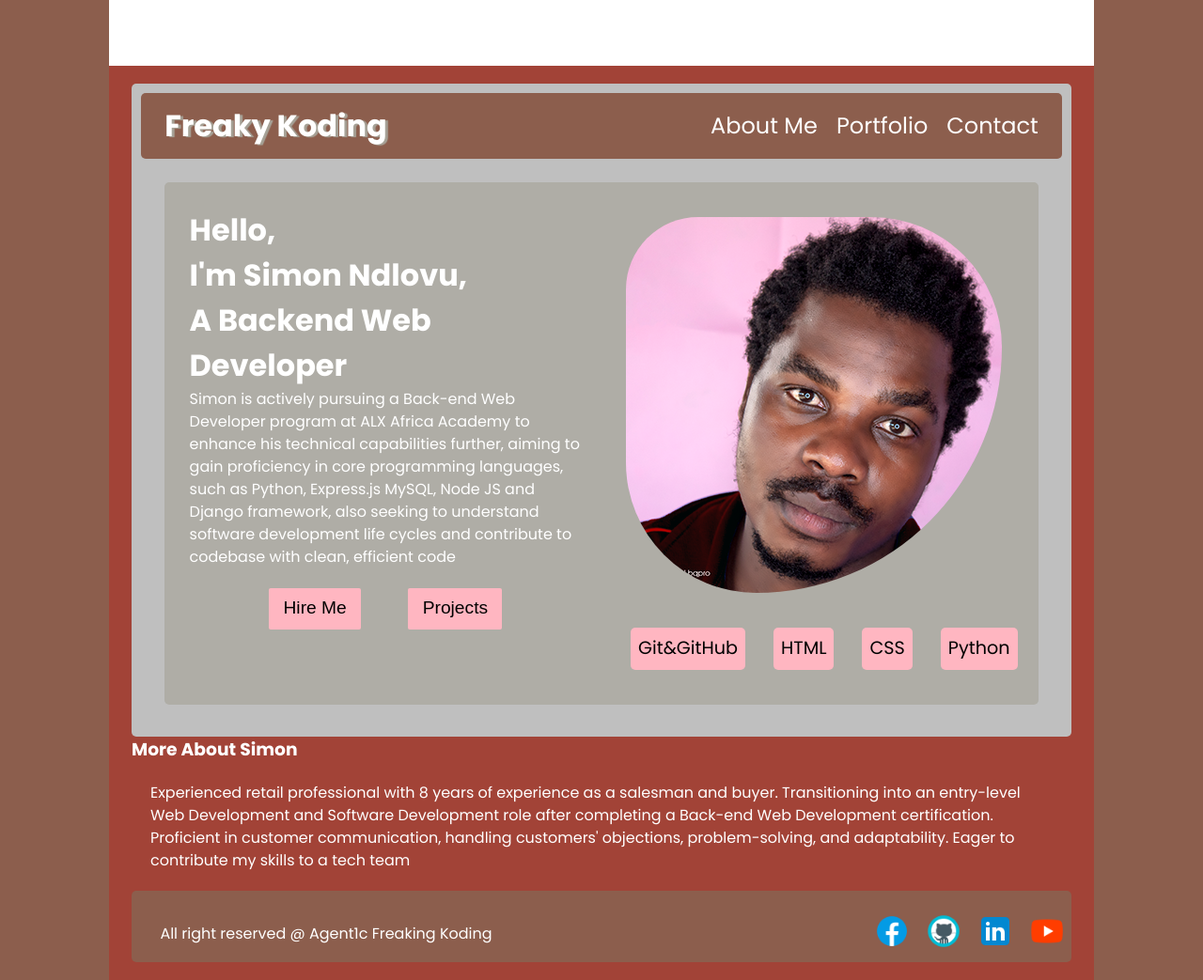
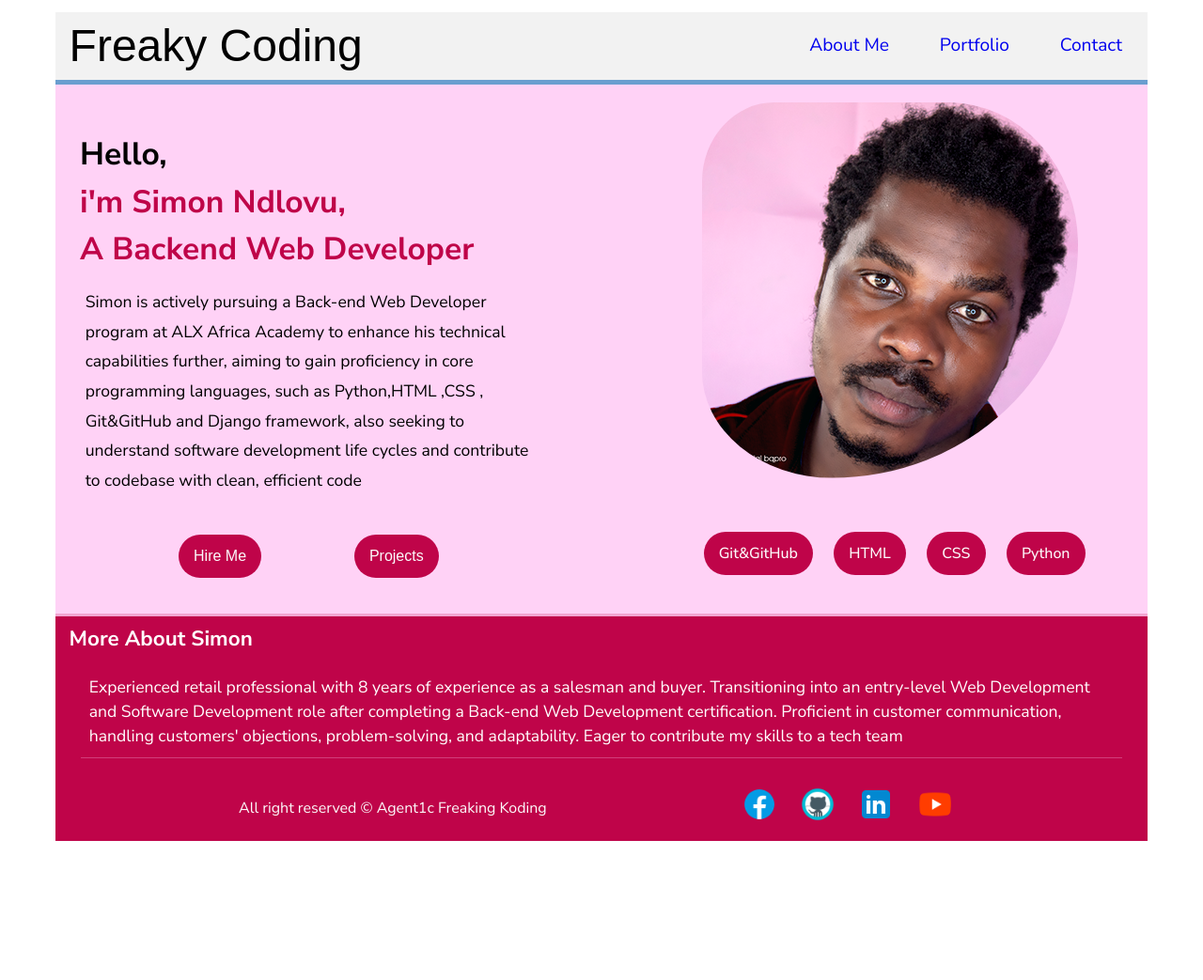
Before and after one commit to Agent1c/portfolio, a plain HTML site: page index.html in a window 1280 px wide. Shown: the whole page at 94% size. After the commit the page ends 907 px from the top, so only its background shows below. Drawn offline with Linux system fonts and the light colour scheme; a web font is replaced by a local one.

Commit message:
New modified CSS file, New ReadME and Lisence has been added to this project

```diff
--- /dev/null
+++ b/css/hero-portfolio-2.css
@@ -0,0 +1,212 @@
+
+@import url('https://fonts.googleapis.com/css2?family=Jersey+10&family=Nunito+Sans:ital,opsz,wght@0,6..12,200..1000;1,6..12,200..1000&display=swap');
+
+*,
+::before,
+::after{
+    line-height: 1.5;
+    margin: 0;
+    padding: 0;
+}
+
+body{
+    width: 1200px;
+    margin: 0 auto;
+    font-family: "Nunito Sans", sans-serif;
+    /* background: url(../bg/pexels-steve-1509534.jpg) no-repeat;
+    background-size: cover;
+    color: #ffffff; */
+}
+
+.container{
+    margin: .7em;
+    padding: .1em .5em;
+}
+
+.header{
+    background: #F2F2F2;
+
+}
+
+.hero-top{
+    display: flex;
+    flex:1;
+    justify-content: space-between;
+    align-items: center;
+    border-bottom: 5px solid #0761b693;
+
+}
+
+.hero-box-intro{
+
+}
+
+.hero-box-intro h1{
+    font-size: 2.1em;
+    margin: .8em 0 0 .1em;
+    padding: .1em;
+
+}
+
+.hero-box-intro span{
+    color: #BF0449;
+    font-size: 1em;
+    line-height: normal;
+}
+
+.hero-box-intro p{
+    line-height: 1.8;
+    font-size: 1.1em;
+    margin: .5em;
+    padding: .2em;
+
+}
+
+
+/* ----------------navigation's Settings-------------------- */
+
+nav .nav-list{
+    display: flex;
+    font-size: 1.2em;
+
+}
+
+.nav-list a,
+li {
+    list-style: none;
+    text-decoration: none;
+    margin: .7em;
+}
+
+nav .nav-list a:hover{
+    color: #BF0449;
+}
+
+nav .nav-list a:active{
+    color: #3A5939;
+}
+
+.hero-header{
+    font-family: "Jersey 10", sans-serif;
+    font-size: 3em;
+    font-weight: 500;
+    margin: 0 .3em;
+}
+
+/* ----------------------------------------------------- */
+
+
+/* ---------------Hero Section-------------------------- */
+.hero-hero{
+    display: flex;
+    justify-content: space-between;
+    background: #ffd2f6;
+    border-bottom: 3px solid #bf044936;
+}
+
+.hero-box{
+    /* border: 3px solid #3A5939; */
+    margin: .7em;
+    padding: .5em;
+    width: 500px;
+
+}
+
+
+.hero-box-btn{
+    /* border: 3px solid yellowgreen; */
+    display: flex;
+    justify-content: space-evenly;
+    margin: .2em .8em;
+    align-items: center;
+    padding: 1.8em 0 0 0;
+}
+
+button{
+    /* margin: 0 auto */
+    padding: .7em 1em;
+    font-size: 1em;
+    font-weight: 500;
+    border-radius: 25px;
+    border-style: none;
+    background: #BF0449;
+    color: #fcfafb;
+}
+
+.hero-box-img img{
+    border-radius: 25% 45% 85%;
+    margin-left: 45px;
+    padding-bottom: 2.4em;
+}
+
+.skills{
+    display: flex;
+    justify-content: center;
+    padding-bottom: .7em;
+
+}
+
+.skills li{
+    padding: .7em 1em;
+    font-size: 1em;
+    font-weight: 500;
+    border-radius: 25px;
+    border-style: none;
+    background: #BF0449;
+    color: #fcfafb;
+}
+
+section{
+    background: #BF0449;
+    color: #ffffff;
+
+}
+
+.hero-summary{
+    padding: .4em .9em;
+
+}
+
+.hero-summary h3{
+    font-size: 1.4em;
+}
+
+.hero-summary-text{
+    margin: .7em;
+    padding: .5em;
+    border-bottom: 1px solid #ffd2f648;
+    font-size: 1.1em;
+}
+
+/* ----------------------------------------------------- */
+.footer{
+    background: #BF0449;
+    display: flex;
+    justify-content: space-evenly;
+    align-items: center;
+}
+
+.footer-social{
+    display: flex;
+    justify-content: space-evenly;
+}
+
+.footer-social p{
+    color: #fcfafb;
+}
+
+.ftr-social{
+    display: flex;
+    justify-content: space-evenly;
+}
+
+.ftr-social a:hover{
+    opacity: 65%;
+}
+
+
+.ftr-social li,
+a{
+    text-decoration: none;
+    list-style: none;
+}
--- a/index.html
+++ b/index.html
@@ -4,15 +4,15 @@
 <head>
     <meta charset="UTF-8">
     <meta name="viewport" content="width=device-width, initial-scale=1.0">
-    <title>Simon | Portfolio</title>
-    <link rel="stylesheet" href="./css/hero-portfolio.css">
+    <title>Freaky Coding | Simon Ndlovu - Portfolio</title>
+    <link rel="stylesheet" href="./css/hero-portfolio-2.css">
 </head>
 
 <body>
     <div class="container">
         <div class="header">
             <div class="hero-top">
-                <h1 class="hero-header">Freaky Koding</h1>
+                <h1 class="hero-header">Freaky Coding</h1>
                 <nav>
                     <ul class="nav-list">
                         <li><a href="#">About Me</a></li>
@@ -21,20 +21,23 @@
                     </ul>
                 </nav>
             </div>
+        </div>
 
         <div class="hero-hero">
             <div class="hero-box">
+
                 <div class="hero-box-intro">
 
-                        <h1>Hello,<br>I'm Simon Ndlovu,<br>A Backend Web Developer</h1>
+                    <h1>Hello,<br><span>i'm Simon Ndlovu,<br>A Backend Web Developer</span></h1>
                     <p>Simon is actively pursuing a Back-end Web Developer program at ALX Africa Academy to enhance
                         his
                         technical capabilities further, aiming to gain proficiency in core programming languages,
                         such
-                            as Python, Express.js MySQL, Node JS and Django framework, also seeking to understand
+                        as Python,HTML ,CSS , Git&GitHub and Django framework, also seeking to understand
                         software
                         development life cycles and contribute to codebase with clean, efficient code</p>
                 </div>
+
                 <div class="hero-box-btn">
                     <button>Hire Me</button>
                     <button>Projects</button>
@@ -46,19 +49,19 @@
                     <img src="./asserts/simon_ndlovu-logo.png" alt="Simon Ndlovu Picture">
                 </div>
 
-                    <div class="hero-box-skills">
-                        <ul class="skills skills-btn">
+                <!-- <div class="hero-box-btn1""> -->
+                    <ul class="skills">
                     <li>Git&GitHub</li>
                     <li>HTML</li>
                     <li>CSS</li>
                     <li>Python</li>
                     </ul>
-                    </div>
+                <!-- </div> -->
+
             </div>
         </div>
 
-        </div>
-
+        <section>
             <div class="hero-summary">
                 <h3>More About Simon</h3>
                 <p class="hero-summary-text">Experienced retail professional with 8 years of experience as a salesman and
@@ -67,10 +70,9 @@
                     certification. Proficient in customer communication, handling customers' objections, problem-solving,
                     and adaptability. Eager to contribute my skills to a tech team</p>
             </div>
-
             <div class="footer">
                 <div class="footer-social">
-                <p>All right reserved @ Agent1c Freaking Koding</p>
+                    <p>All right reserved &copy; Agent1c Freaking Koding</p>
                 </div>
                 <div class="footer-social">
                     <ul class="ftr-social">
@@ -85,6 +87,8 @@
                     </ul>
                 </div>
             </div>
+        </section>
+
     </div>
 </body>
 
```
Also changed, not shown: bg/pexels-danbuilds-633409.jpg (added), bg/pexels-elti-meshau-107925-333850.jpg (added), 4 other files. Lines whose indentation alone changed are shown as unchanged.
